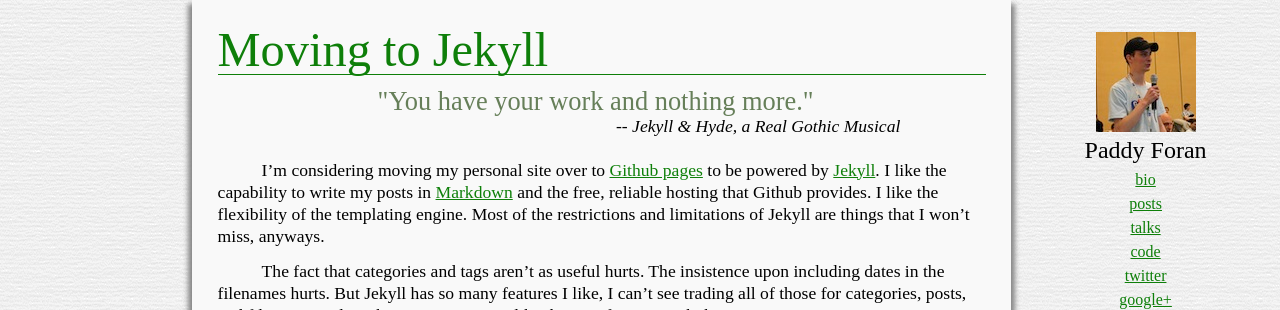
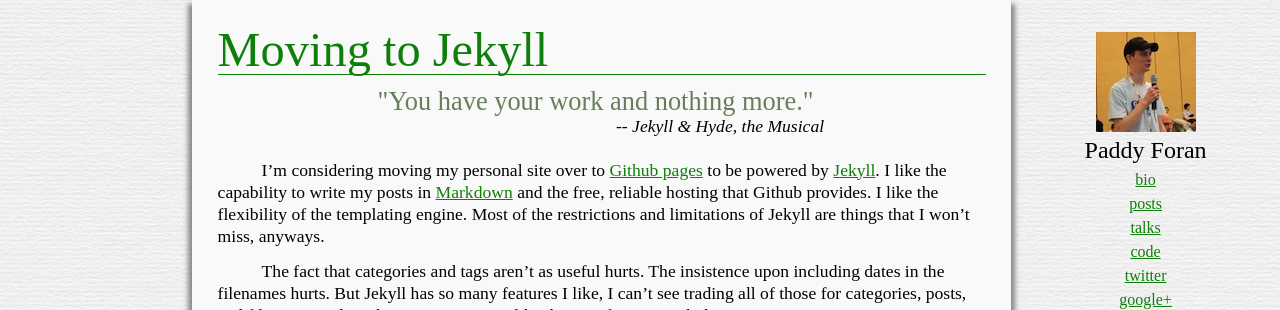
Before and after one commit to paddycarver/blog, a Jekyll site: the page built from _posts/2012-02-23-moving-to-jekyll.md, in a window 1280 px wide. Shown: the top 310 px of the page. Built offline with Jekyll 4.4.1, drawn with Linux system fonts in a browser that asks for light colours; some web fonts are replaced; comment, search, counter and statistics services are not loaded.

Commit message:
Fixing moving-to-jekyll post.

```diff
--- a/_posts/2012-02-23-moving-to-jekyll.md
+++ b/_posts/2012-02-23-moving-to-jekyll.md
@@ -3,10 +3,10 @@ title: Moving to Jekyll
 layout: post
 quote:
   text: "&quot;You have your work and nothing more.&quot;"
-  attr: Jekyll & Hyde, a Real Gothic Musical
+  attr: Jekyll & Hyde, the Musical
 ---
 
-I'm considering moving my personal site over to [Github pages](http://pages.github.com) to be powered by [Jekyll](http://github.com/mojombo/jekyll/). I like the capability to write my posts in [Markdown](http://daringfireball.net/tools/markdown) and the free, reliable hosting that Github provides. I like the flexibility of the templating engine. Most of the restrictions and limitations of Jekyll are things that I won't miss, anyways.
+I'm considering moving my personal site over to [Github pages](http://pages.github.com) to be powered by [Jekyll](http://github.com/mojombo/jekyll/). I like the capability to write my posts in [Markdown](http://daringfireball.net/projects/markdown) and the free, reliable hosting that Github provides. I like the flexibility of the templating engine. Most of the restrictions and limitations of Jekyll are things that I won't miss, anyways.
 
 The fact that categories and tags aren't as useful hurts. The insistence upon including dates in the filenames hurts. But Jekyll has so many features I like, I can't see trading all of those for categories, posts, and filenames. I don't know, it just seems like the pros far outweigh the cons.
 
```
